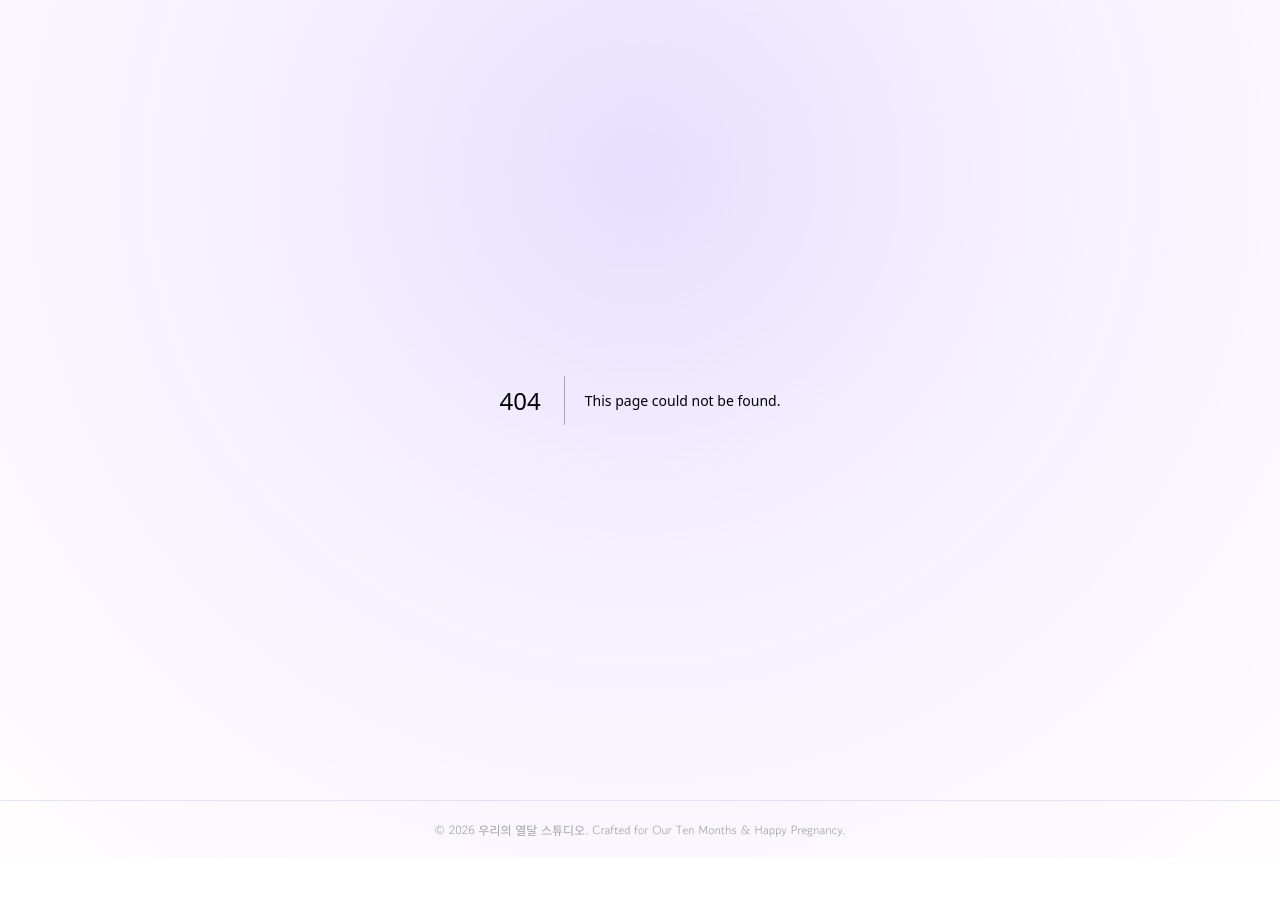
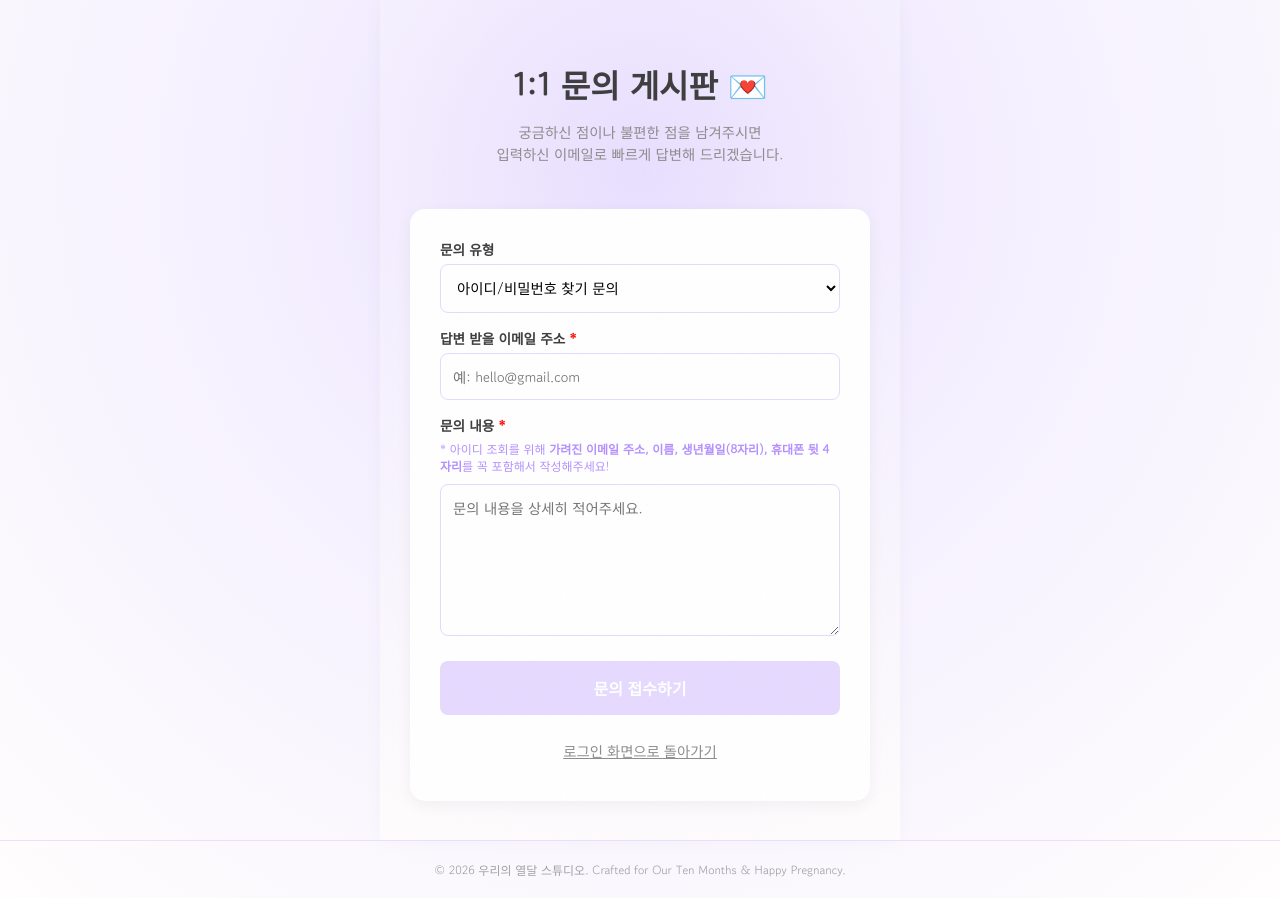
Before and after one commit to tjdgns0716-sketch/pregnancy-diary, a Next.js app: page /support in a window 1280 px wide. Before the commit this address had no page. Before the commit the page ends 858 px from the top, so only its background shows below. Built offline with nearby package versions, Linux system fonts and the light colour scheme; no server answers.

Commit message:
Implement 1:1 Inquiry Board

```diff
--- /dev/null
+++ b/src/app/support/page.js
@@ -0,0 +1,116 @@
+"use client";
+
+import { useState } from "react";
+import { supabase } from "../../lib/supabase";
+import { useRouter } from "next/navigation";
+
+export default function SupportPage() {
+  const router = useRouter();
+  const [type, setType] = useState("id_recovery");
+  const [contactEmail, setContactEmail] = useState("");
+  const [content, setContent] = useState("");
+  const [loading, setLoading] = useState(false);
+
+  const handleSubmit = async (e) => {
+    e.preventDefault();
+    setLoading(true);
+
+    try {
+      const { error } = await supabase
+        .from('inquiries')
+        .insert([
+          {
+            type,
+            contact_email: contactEmail,
+            content,
+            status: 'pending'
+          }
+        ]);
+
+      if (error) throw error;
+
+      alert("문의가 성공적으로 접수되었습니다. 남겨주신 이메일로 답변을 보내드리겠습니다.");
+      router.push("/login");
+    } catch (error) {
+      alert("문의 접수 중 오류가 발생했습니다: " + error.message);
+    } finally {
+      setLoading(false);
+    }
+  };
+
+  return (
+    <main className="main-content" style={{ display: 'flex', flexDirection: 'column', alignItems: 'center', justifyContent: 'center', minHeight: '100vh', padding: '20px', backgroundColor: '#fdfbf7' }}>
+      <div style={{ textAlign: 'center', marginBottom: '30px' }}>
+        <h1 style={{ fontSize: '2rem', color: 'var(--text-primary)', marginBottom: '10px' }}>
+          1:1 문의 게시판 💌
+        </h1>
+        <p style={{ color: 'var(--text-secondary)', fontSize: '0.9rem', lineHeight: '1.5' }}>
+          궁금하신 점이나 불편한 점을 남겨주시면<br/>
+          입력하신 이메일로 빠르게 답변해 드리겠습니다.
+        </p>
+      </div>
+
+      <div style={{ width: '100%', maxWidth: '400px', backgroundColor: 'white', padding: '30px', borderRadius: '15px', boxShadow: '0 4px 15px rgba(0,0,0,0.05)' }}>
+        <form onSubmit={handleSubmit} style={{ display: 'flex', flexDirection: 'column', gap: '15px' }}>
+
+          <div style={{ display: 'flex', flexDirection: 'column', gap: '5px' }}>
+            <label style={{ fontSize: '0.85rem', fontWeight: 'bold', color: 'var(--text-primary)' }}>문의 유형</label>
+            <select
+              value={type}
+              onChange={(e) => setType(e.target.value)}
+              style={{ padding: '12px', borderRadius: '8px', border: '1px solid var(--border-color)', fontSize: '0.9rem', fontFamily: 'inherit', backgroundColor: 'white' }}
+            >
+              <option value="id_recovery">아이디/비밀번호 찾기 문의</option>
+              <option value="bug_report">오류 신고</option>
+              <option value="suggestion">서비스 건의</option>
+              <option value="other">기타 문의</option>
+            </select>
+          </div>
+
+          <div style={{ display: 'flex', flexDirection: 'column', gap: '5px' }}>
+            <label style={{ fontSize: '0.85rem', fontWeight: 'bold', color: 'var(--text-primary)' }}>답변 받을 이메일 주소 <span style={{ color: 'red' }}>*</span></label>
+            <input
+              type="email"
+              placeholder="예: hello@gmail.com"
+              value={contactEmail}
+              onChange={(e) => setContactEmail(e.target.value)}
+              required
+              style={{ padding: '12px', borderRadius: '8px', border: '1px solid var(--border-color)', fontSize: '0.9rem', fontFamily: 'inherit' }}
+            />
+          </div>
+
+          <div style={{ display: 'flex', flexDirection: 'column', gap: '5px' }}>
+            <label style={{ fontSize: '0.85rem', fontWeight: 'bold', color: 'var(--text-primary)' }}>문의 내용 <span style={{ color: 'red' }}>*</span></label>
+            {type === 'id_recovery' && (
+              <p style={{ fontSize: '0.75rem', color: 'var(--accent-color)', margin: '0 0 5px 0' }}>
+                * 아이디 조회를 위해 <b>가려진 이메일 주소, 이름, 생년월일(8자리), 휴대폰 뒷 4자리</b>를 꼭 포함해서 작성해주세요!
+              </p>
+            )}
+            <textarea
+              placeholder="문의 내용을 상세히 적어주세요."
+              value={content}
+              onChange={(e) => setContent(e.target.value)}
+              required
+              rows={6}
+              style={{ padding: '12px', borderRadius: '8px', border: '1px solid var(--border-color)', fontSize: '0.9rem', fontFamily: 'inherit', resize: 'vertical' }}
+            />
+          </div>
+
+          <button
+            type="submit"
+            disabled={loading || !contactEmail || !content}
+            style={{ padding: '15px', borderRadius: '8px', border: 'none', backgroundColor: (loading || !contactEmail || !content) ? 'var(--border-color)' : 'var(--text-primary)', color: 'white', fontSize: '1rem', fontWeight: 'bold', cursor: (loading || !contactEmail || !content) ? 'not-allowed' : 'pointer', marginTop: '10px' }}>
+            {loading ? "제출 중..." : "문의 접수하기"}
+          </button>
+
+          <button
+            type="button"
+            onClick={() => router.push('/login')}
+            style={{ padding: '10px', borderRadius: '8px', border: 'none', backgroundColor: 'transparent', color: 'var(--text-secondary)', fontSize: '0.9rem', cursor: 'pointer', textDecoration: 'underline' }}>
+            로그인 화면으로 돌아가기
+          </button>
+        </form>
+      </div>
+    </main>
+  );
+}
```
Also changed, not shown: src/app/login/page.js (+10 -1 lines).
